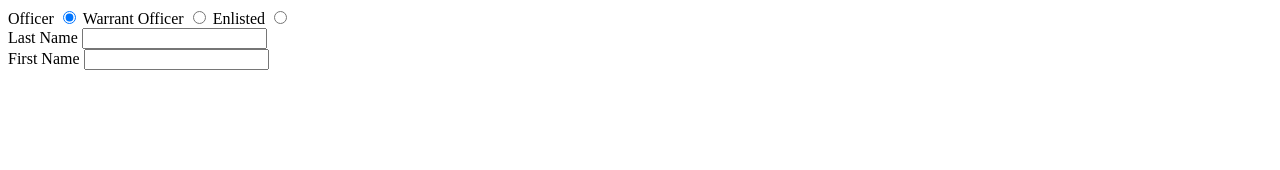
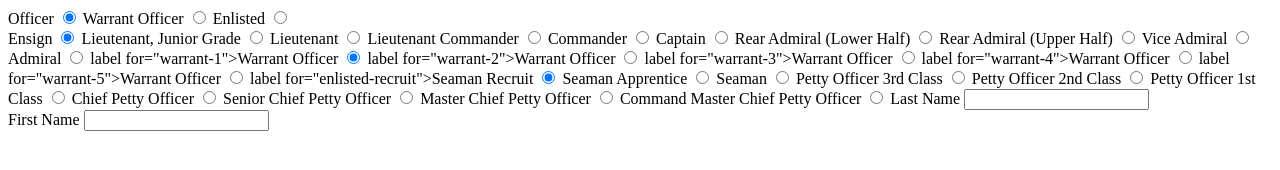
Before and after one commit to fobda75/Class5Lab, a plain HTML site: page index.html in a window 1280 px wide. Drawn offline with nearby package versions, Linux system fonts and the light colour scheme.

Commit message:
added radio buttons for all ranks

```diff
--- a/index.html
+++ b/index.html
@@ -10,14 +10,99 @@
 </head>
 <body>
 <label for="owe-officer">Officer</label>
-<input type="radio" name="owe" id="owe-officer" checked="checked">
+<input type="radio" name="owe" id="owe-officer" checked="checked" onclick="officer()">
 
 <label for="owe-warrant">Warrant Officer</label>
-<input type="radio" name="owe" id="owe-warrant">
+<input type="radio" name="owe" id="owe-warrant" onclick="warrant()">
 
 <label for="owe-enlisted">Enlisted</label>
-<input type="radio" name="owe" id="owe-enlisted">
+<input type="radio" name="owe" id="owe-enlisted" onclick="enlisted()">
 <br>
+
+<label for="officer-ens">Ensign</label>
+<input type="radio" name="officer" id="officer-ens" checked="checked" data-rank="Ensign" data-abbr="ENS" data-paygrade="O-1">
+
+<label for="officer-ljg">Lieutenant, Junior Grade</label>
+<input type="radio" name="officer" id="officer-ljg" data-rank="Lieutenant, Junior Grade" data-abbr="LTJG" data-paygrade="O-2">
+
+<label for="officer-lt">Lieutenant</label>
+<input type="radio" name="officer" id="officer-lt"data-rank="Lieutenant" data-abbr="LT" data-paygrade="O-3">
+
+<label for="officer-ltc">Lieutenant Commander</label>
+<input type="radio" name="officer" id="officer-ltc" data-rank="Lieutenant Commander" data-abbr="LCDR" data-paygrade="O-4">
+
+<label for="officer-cdr">Commander</label>
+<input type="radio" name="officer" id="officer-cdr" data-rank="Commander" data-abbr="CDR" data-paygrade="O-5">
+
+<label for="officer-cap">Captain</label>
+<input type="radio" name="officer" id="officer-cap" data-rank="Captain" data-abbr="CAPT" data-paygrade="O-6">
+
+<label for="officer-rdml">Rear Admiral (Lower Half)</label>
+<input type="radio" name="officer" id="officer-rdml" data-rank="Rear Admiral (Lower Half)" data-abbr="RDML" data-paygrade="O-7">
+
+<label for="officer-radm">Rear Admiral (Upper Half)</label>
+<input type="radio" name="officer" id="officer-radm" data-rank="Rear Admiral (Upper Half)" data-abbr="RADM" data-paygrade="O-8">
+
+<label for="officer-vadm">Vice Admiral</label>
+<input type="radio" name="officer" id="officer-vadm" data-rank="Vice Admiral" data-abbr="VADM" data-paygrade="O-9">
+
+<label for="officer-adm">Admiral</label>
+<input type="radio" name="officer" id="officer-adm" data-rank="Admiral" data-abbr="ADM" data-paygrade="O-10">
+
+
+
+
+label for="warrant-1">Warrant Officer</label>
+<input type="radio" name="warrant" id="warrant-1" checked="checked" data-rank="Warrant Officer" data-abbr="WO1" data-paygrade="W-1">
+
+label for="warrant-2">Warrant Officer</label>
+<input type="radio" name="warrant" id="warrant-2" data-rank="Chief Warrant Officer 2" data-abbr="CWO2" data-paygrade="W-2">
+
+label for="warrant-3">Warrant Officer</label>
+<input type="radio" name="warrant" id="warrant-3" data-rank="Chief Warrant Officer 3" data-abbr="CWO3" data-paygrade="W-3">
+
+label for="warrant-4">Warrant Officer</label>
+<input type="radio" name="warrant" id="warrant-4" data-rank="Chief Warrant Officer 4" data-abbr="CWO4" data-paygrade="W-4">
+
+label for="warrant-5">Warrant Officer</label>
+<input type="radio" name="warrant" id="warrant-5" data-rank="Chief Warrant Officer 5" data-abbr="CWO5" data-paygrade="W-5">
+
+
+
+
+label for="enlisted-recruit">Seaman Recruit</label>
+<input type="radio" name="enlisted" id="enlisted-recruit" checked="checked" data-rank="Seaman Recruit" data-abbr="SR" data-paygrade="E-1">
+
+<label for="enlisted-appr">Seaman Apprentice</label>
+<input type="radio" name="enlisted" id="enlisted-appr" data-rank="Seaman Apprentice" data-abbr="SA" data-paygrade="E-2">
+
+<label for="enlisted-seaman">Seaman</label>
+<input type="radio" name="enlisted" id="enlisted-seaman"data-rank="Seaman" data-abbr="SN" data-paygrade="E-3">
+
+<label for="enlisted-po3">Petty Officer 3rd Class</label>
+<input type="radio" name="enlisted" id="enlisted-po3" data-rank="Petty Officer 3rd Class" data-abbr="PO3" data-paygrade="E-4">
+
+<label for="enlisted-po2">Petty Officer 2nd Class</label>
+<input type="radio" name="enlisted" id="enlisted-po2" data-rank="Petty Officer 2nd Class" data-abbr="PO2" data-paygrade="E-5">
+
+<label for="enlisted-po1">Petty Officer 1st Class</label>
+<input type="radio" name="enlisted" id="enlisted-po1" data-rank="Petty Officer 1st Class" data-abbr="PO1" data-paygrade="E-6">
+
+<label for="enlisted-cpo">Chief Petty Officer</label>
+<input type="radio" name="enlisted" id="enlisted-cpo" data-rank="Chief Petty Officer" data-abbr="CPO" data-paygrade="E-7">
+
+<label for="enlisted-scpo">Senior Chief Petty Officer</label>
+<input type="radio" name="enlisted" id="enlisted-scpo" data-rank="Senior Chief" data-abbr="SCPO" data-paygrade="E-8">
+
+<label for="enlisted-mcpo">Master Chief Petty Officer</label>
+<input type="radio" name="enlisted" id="enlisted-mcpo" data-rank="Master Chief" data-abbr="MCPO" data-paygrade="E-9">
+
+<label for="enlisted-cmcpo">Command Master Chief Petty Officer</label>
+<input type="radio" name="enlisted" id="enlisted-cmcpo" data-rank="Command Master Chief" data-abbr="MCPOC" data-paygrade="E-9">
+
+
+
+
 
 <label for="name-last">Last Name</label>
 <input type="text" name="name" id="name-last">
```
